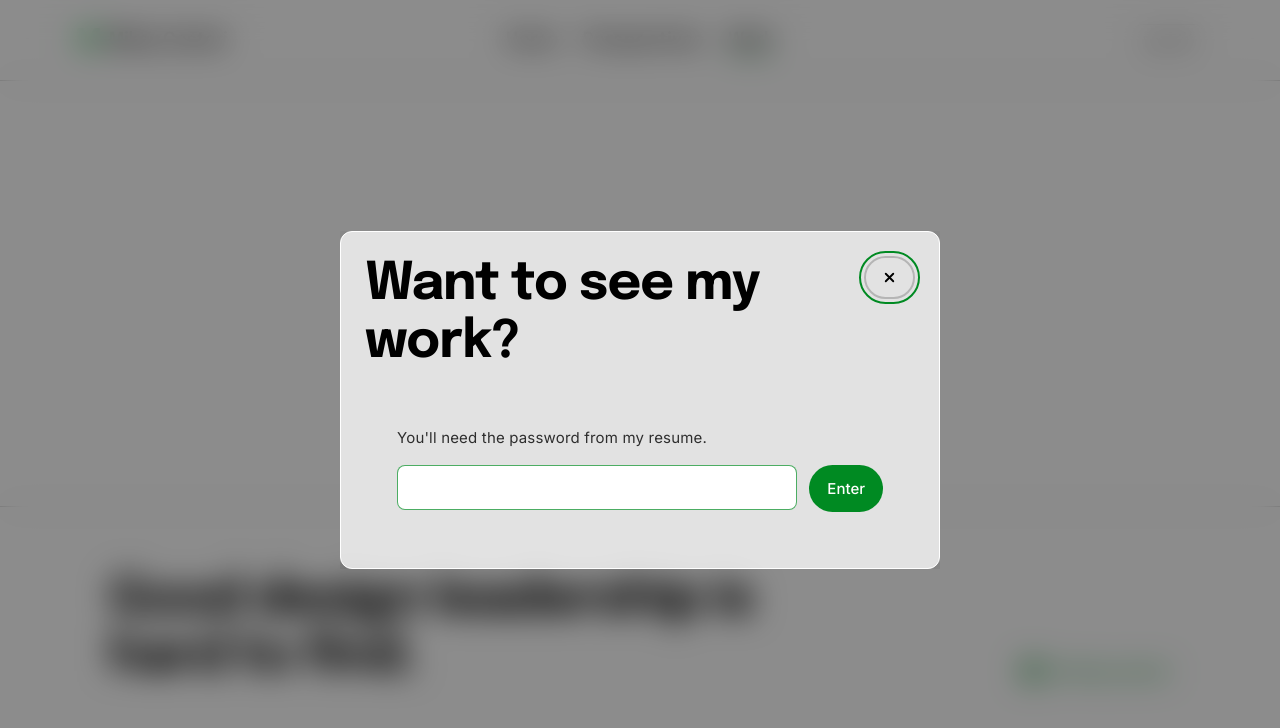
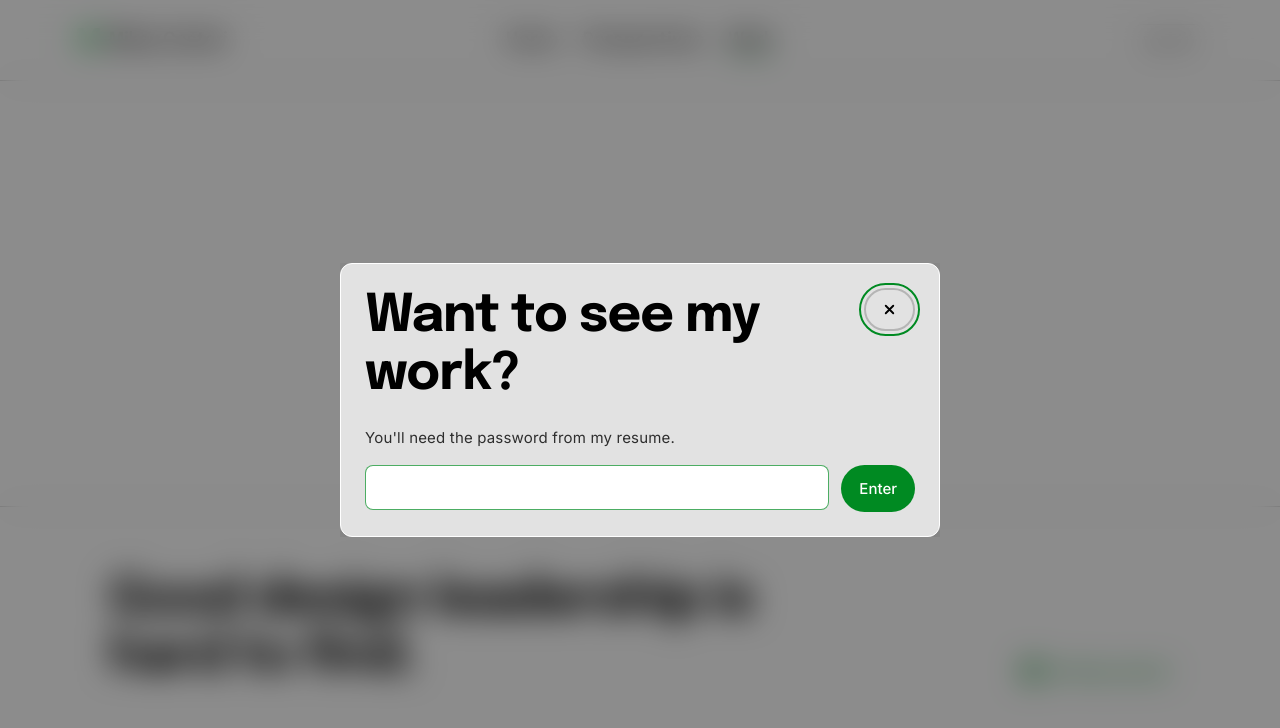
Before and after one commit to ncsucase/Portfolio, a React (Vite) app: page /work in a window 1280 px wide. Shown: the top 728 px of the page. Built offline with nearby package versions, Linux system fonts and the light colour scheme.

Commit message:
Update PasswordGate.css
Reduced padding on PasswordGate form container.

```diff
--- a/src/components/PasswordGate.css
+++ b/src/components/PasswordGate.css
@@ -49,7 +49,6 @@
 
 /* Body: instructions + form in shared outlined container */
 .password-gate__body {
-  padding: var(--space-6);
   display: flex;
   flex-direction: column;
   gap: var(--space-4);
```
